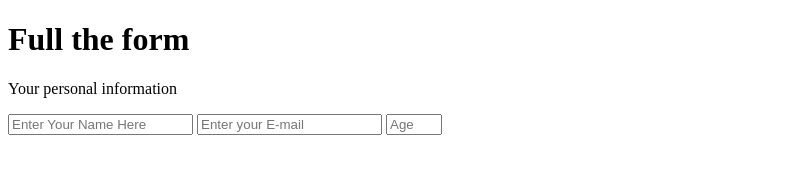
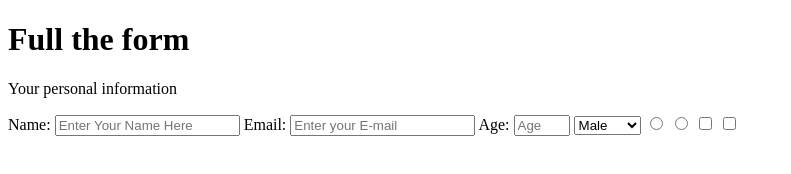
Before and after one commit to zakiyousufi/Alphayo_Ahmadzaki, a plain HTML site: page index.html in a window 1280 px wide. Shown: the whole page, without its empty margins (0-791 px from the left). Drawn offline with Linux system fonts and the light colour scheme.

Commit message:
finished step 2

```diff
--- a/index.html
+++ b/index.html
@@ -13,9 +13,24 @@
             Your personal information
         </p>
         <form id="survey-form">
+            <!-- id="name-label", id="email-label", and id="number-label". -->
+            <label for="name" id="name-label">Name:</label>
             <input id="name" type="text" name="name" placeholder="Enter Your Name Here" required>
+            <label for="email" id="email-label">Email:</label>
             <input id="email" type="email" name="email" placeholder="Enter your E-mail" required>
+            <label for="number" id="number-label">Age:</label>
             <input id="number" type="number" name="number" placeholder="Age" max="40" min="18">
+            <select id="dropdown">
+                <option value="">Male</option>
+                <option value="">Female</option>
+            </select>
+            <input type="radio" name="radio" value="a">
+            <input type="radio" name="radio" value="b">
+
+            <input type="checkbox" name="" id="" value="c">
+            <input type="checkbox" name="" id="" value="d">
+
+
         </form>
         <script src="https://cdn.freecodecamp.org/testable-projects-fcc/v1/bundle.js">
         </script>
```
